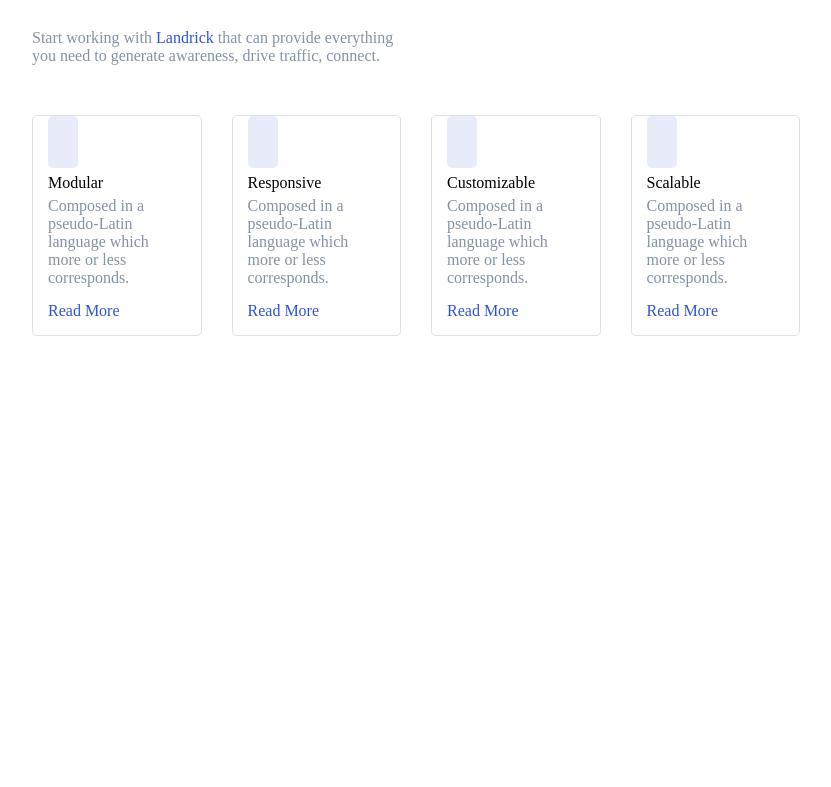
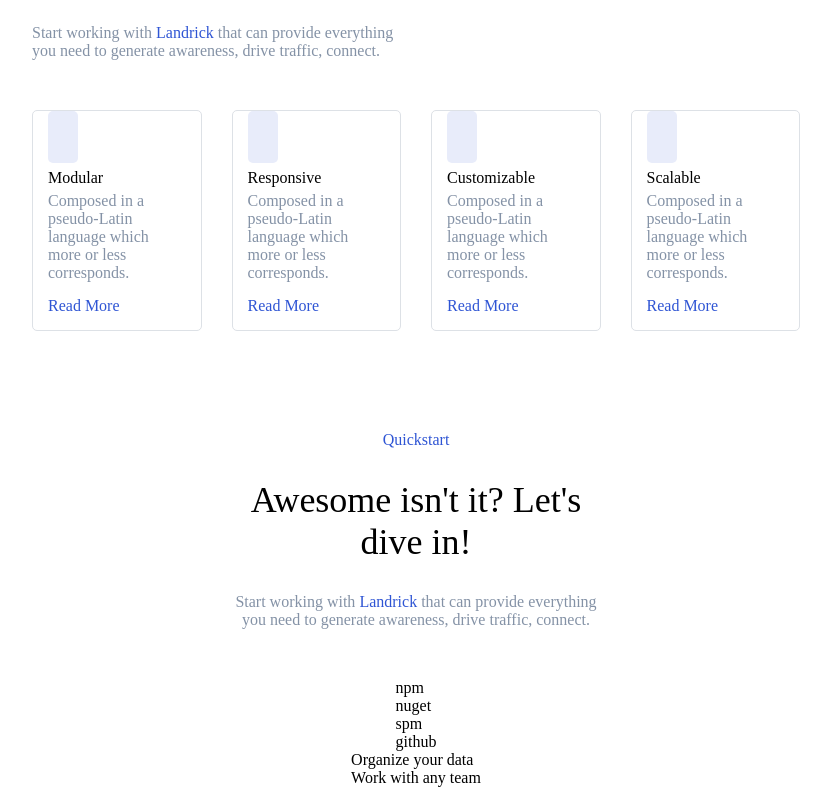
Before and after one commit to AlbertoCiuf/proj-html-vuejs, a Vue app: page / in a window 1280 px wide. Shown: the part 989-1776 px from the top of the page, without its empty margins (224-1055 px from the left). Before the commit the page ends 1375 px from the top, so only its background shows below. Built offline with nearby package versions, Linux system fonts and the light colour scheme; a small style sheet from the web is missing; the HTML template or start-up script is replaced by a standard one.

Commit message:
scheletro section Quickstart

```diff
--- a/src/components/Main.vue
+++ b/src/components/Main.vue
@@ -13,7 +13,34 @@
           :cardInfo="card" />
         </div>
       </section>
+
       <!-- sect quickstart -->
+      <section class="quickstart">
+        <div class="qs-text">
+          <p class="blue">
+            Quickstart
+          </p>
+          <h2>
+            Awesome isn't it? Let's dive in!
+          </h2>
+          <p>Start working with <span class="blue">Landrick</span> that can provide everything you need to generate awareness, drive traffic, connect.</p>
+        </div>
+        <div class="qs-graph">
+          <ul>
+            <li>npm</li>
+            <li>nuget</li>
+            <li>spm</li>
+            <li>github</li>
+          </ul>
+          <div class="graph-cmd"></div>
+        </div>
+        <div class="perks">
+          <ul>
+            <li>Organize your data</li>
+            <li>Work with any team</li>
+          </ul>
+        </div>
+      </section>
       <!-- sect build tools -->
       <!-- sect plans -->
       <!-- sect newsletter -->
@@ -58,20 +85,21 @@ export default {
   .container {
     width: 60%;
     margin: 0 auto;
+    h2 {
+      padding: 30px 0;
+      font-size: 36px;
+      font-weight: 400;
+    }
+    .blue {
+      color: $menu-dark-bg !important;
+      padding: 0 !important;
+    }
     section.key-features {
       padding: 80px 0 50px 0;
       .kf-text {
         width: 50%;
-        h2 {
-          padding: 30px 0;
-          font-size: 40px;
-          font-weight: 400;
-        }
         p {
           color: $light-text-color;
-          .blue {
-            color: $menu-dark-bg;
-          }
           margin-bottom: 50px;
         }
       }
@@ -80,5 +108,19 @@ export default {
         gap: 30px;
       }
     }
+    section.quickstart {
+      padding-top: 50px;
+      display: flex;
+      flex-direction: column;
+      align-items: center;
+      .qs-text {
+        text-align: center;
+        width: 50%;
+        p {
+          color: $light-text-color;
+          padding-bottom: 50px;
+        }
+      }
+    }
   }
 </style>
```
